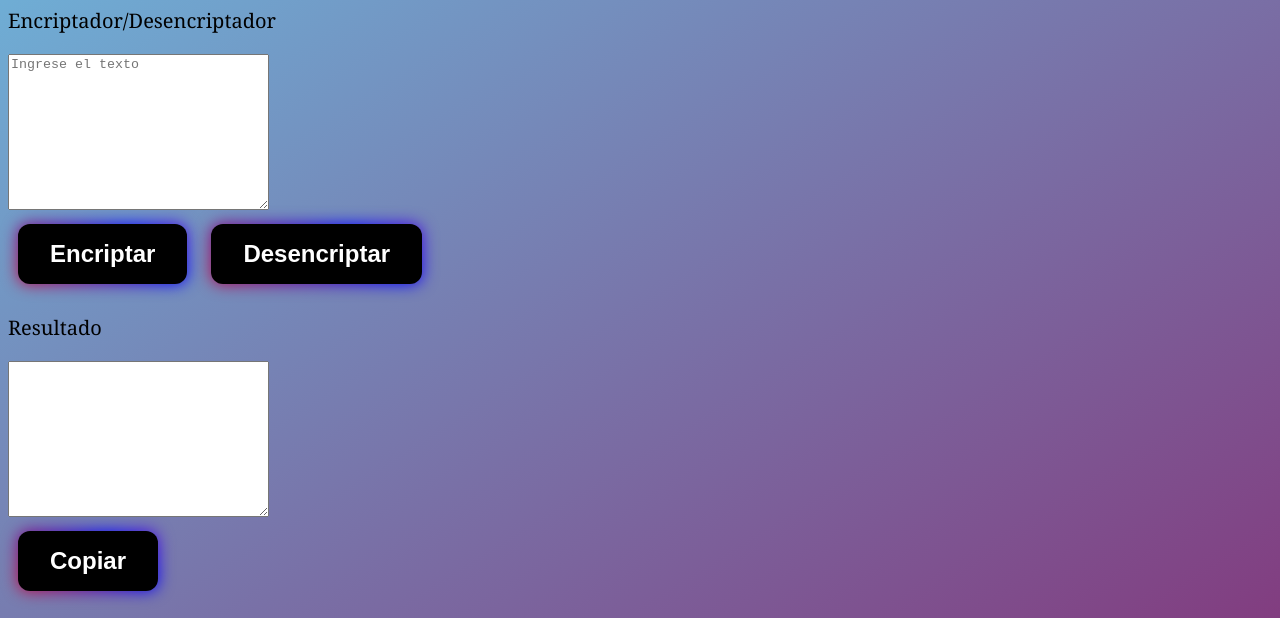
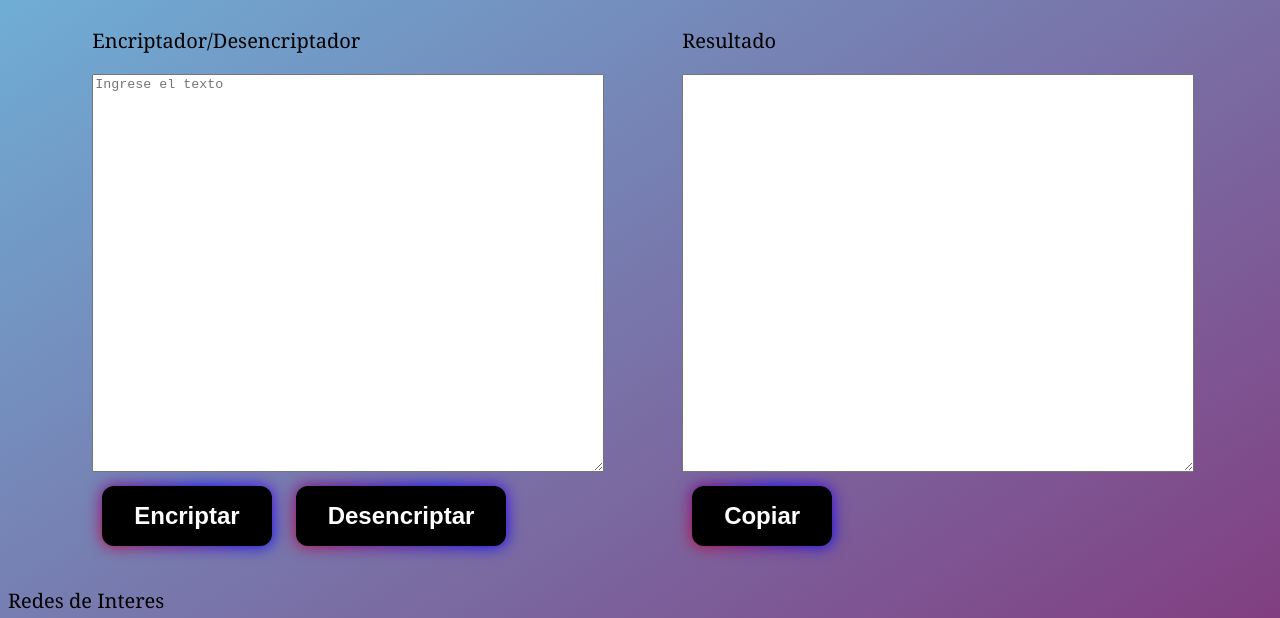
Before and after one commit to ShonnyXT/encriptadorDeTexto, a plain HTML site: page index.html in a window 1280 px wide. Shown: the part 73-691 px from the top of the page. Drawn offline with Linux system fonts and the light colour scheme.

Commit message:
añadiendo flex

```diff
--- a/index.html
+++ b/index.html
@@ -1,11 +1,13 @@
 <!DOCTYPE html>
 <html lang="en">
+
 <head>
     <meta charset="UTF-8">
     <meta name="viewport" content="width=device-width, initial-scale=1.0">
     <link rel="stylesheet" href="style.css">
     <title>Document</title>
 </head>
+
 <body transition-style="in:wipe:top-right">
     <header>
         <h1>Encriptador de Texto</h1>
@@ -14,7 +16,7 @@
         <!-- Tabla 1 -->
         <section>
             <p>Encriptador/Desencriptador</p>
-            <textarea name="" id="entrada" cols="30" rows="10" placeholder="Ingrese el texto"></textarea>
+            <textarea name="" id="entrada" cols="20" rows="10" placeholder="Ingrese el texto"></textarea>
             <div>
                 <button>Encriptar</button>
                 <button>Desencriptar</button>
@@ -23,7 +25,7 @@
         <!-- Tabla 2 -->
         <section>
             <p>Resultado</p>
-            <textarea name="" id="salida" cols="30" rows="10"></textarea>
+            <textarea name="" id="salida" cols="20" rows="10"></textarea>
             <div>
                 <button>Copiar</button>
             </div>
@@ -32,10 +34,13 @@
     <footer>
         <p>Redes de Interes</p>
         </div>
-            <a href="https://github.com/ShonnyXT?tab=repositories" target="_blank"><img src="images/github.png" alt="logo de github"></a>
-            <a href="https://www.linkedin.com/in/jonatan-eduardo-mamani-dev0" target="_blank"><img src="images/linkedin.png" alt="logo de linkedin"></a>
+        <a href="https://github.com/ShonnyXT?tab=repositories" target="_blank"><img src="images/github.png"
+                alt="logo de github"></a>
+        <a href="https://www.linkedin.com/in/jonatan-eduardo-mamani-dev0" target="_blank"><img src="images/linkedin.png"
+                alt="logo de linkedin"></a>
         <div>
     </footer>
     <script src="app.js"></script>
 </body>
+
 </html>
--- a/style.css
+++ b/style.css
@@ -1,15 +1,10 @@
-body{
+body {
+  height: 100vh;
   background-size: 100%;
   background: #6EB3D9;
   background: -webkit-linear-gradient(top left, #6EB3D9, #833479);
   background: -moz-linear-gradient(top left, #6EB3D9, #833479);
   background: linear-gradient(to bottom right, #6EB3D9, #833479);
-}
-
-img {
-    width: 50px;
-    height: auto;
-    object-fit: contain;
 }
 
 h1 {
@@ -21,6 +16,32 @@ p {
   font-family: Cambria, Cochin, Georgia, Times, 'Times New Roman', serif;
 }
 
+/* FLEXBOX CUERPO */
+main {
+  display: flex;
+  flex-direction: row;
+  justify-content: space-evenly;
+  height: 70%;
+  section {
+    width: 40%;
+    height: 70%;
+  }
+}
+
+/* AREA DE TEXTO */
+textarea {
+  width: 100%;
+  height: 100%;
+}
+
+/* LOGO */
+img {
+  width: 50px;
+  height: auto;
+  object-fit: contain;
+}
+
+/* BOTON */
 button {
   background: black;
   cursor: pointer;
@@ -34,7 +55,7 @@ button {
   margin: 10px;
 }
 
-button::before{
+button::before {
   content: "";
   position: absolute;
   top: 0;
@@ -42,16 +63,21 @@ button::before{
   z-index: -1;
   width: 100%;
   height: 100%;
-    background: linear-gradient(45deg,red,blue,deeppink,blue,red,blue,deeppink,blue);
+  background: linear-gradient(45deg, red, blue, deeppink, blue, red, blue, deeppink, blue);
   background-size: 800%;
   border-radius: 10px;
   filter: blur(8px);
   animation: glowing 20s linear infinite;
 }
 
-@keyframes glowing{
-    0%{background-position: 400% 0;}
-    100%{background-position: 0 0;}
+@keyframes glowing {
+  0% {
+    background-position: 400% 0;
+  }
+
+  100% {
+    background-position: 0 0;
+  }
 }
 
 /*
```
Lines whose indentation alone changed are shown as unchanged.
